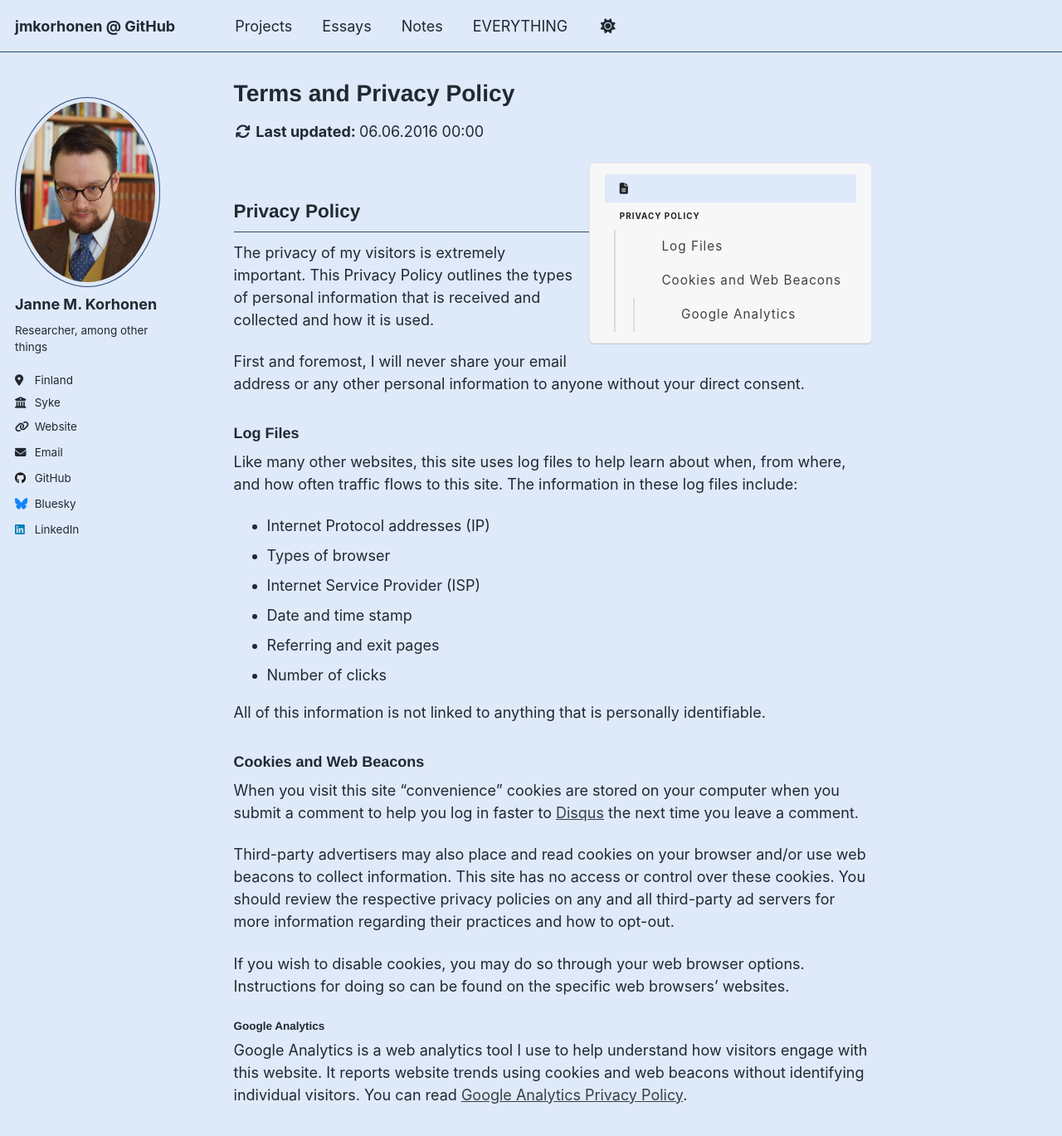
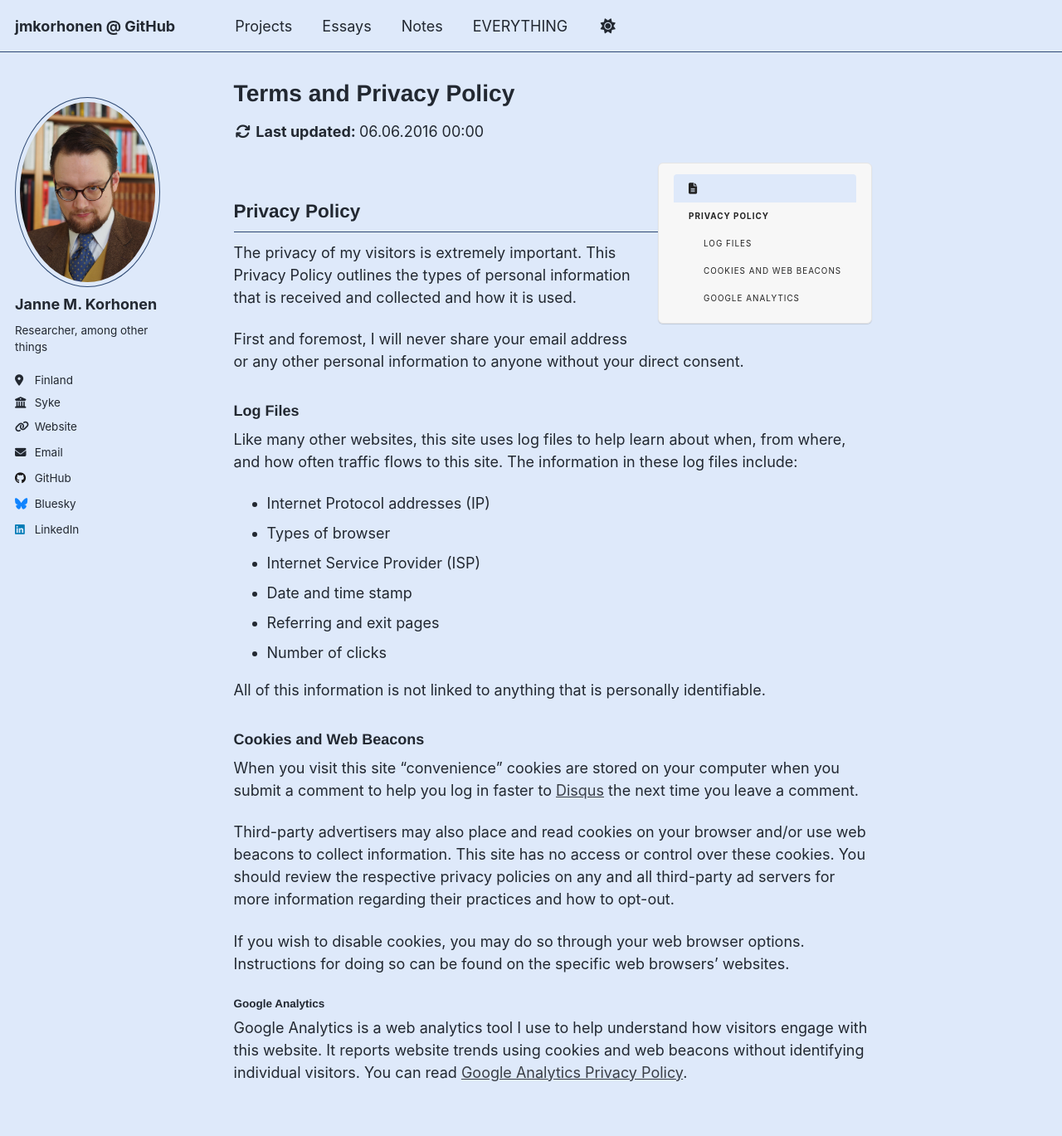
Before and after one commit to jmkorhonen/jmkorhonen.github.io, a Jekyll site: the page built from _pages/terms.md, in a window 1280 px wide and 1400 px high. Shown: the top 1369 px of the window at 83% size. Built offline with Jekyll 4.4.1, drawn with Linux system fonts in a browser that asks for light colours; a script that is not in the unit is left out.

Commit message:
jmkorhonen 2025-11-13 15:48:35

```diff
--- a/_sass/custom/_custom.scss
+++ b/_sass/custom/_custom.scss
@@ -37,14 +37,14 @@
 /* --- ToC visual hierarchy --- */
 
 /* H2-level links */
-.sidebar__right .toc ul.toc__list > li > a {
+.sidebar__right .toc > ul#toc-list > li > a {
   font-size: 0.95rem;
   font-weight: 600;
   text-transform: none; /* remove ALL CAPS if inherited */
 }
 
 /* H3-level links (nested list items) */
-.sidebar__right .toc ul ul li > a {
+.sidebar__right .toc #toc-list ul li > a {
   font-size: 0.85rem;
   font-weight: 400;
   margin-left: 0.5rem;
@@ -52,8 +52,8 @@
   opacity: 0.85;
 }
 
-/* Optional indentation guide */
-.sidebar__right .toc ul ul {
+/* Visual indent for nested lists */
+.sidebar__right .toc #toc-list ul {
   border-left: 2px solid rgba(0,0,0,0.1);
   margin-left: 0.6rem;
   padding-left: 0.6rem;
```
Also changed, not shown: .obsidian/workspace.json.
